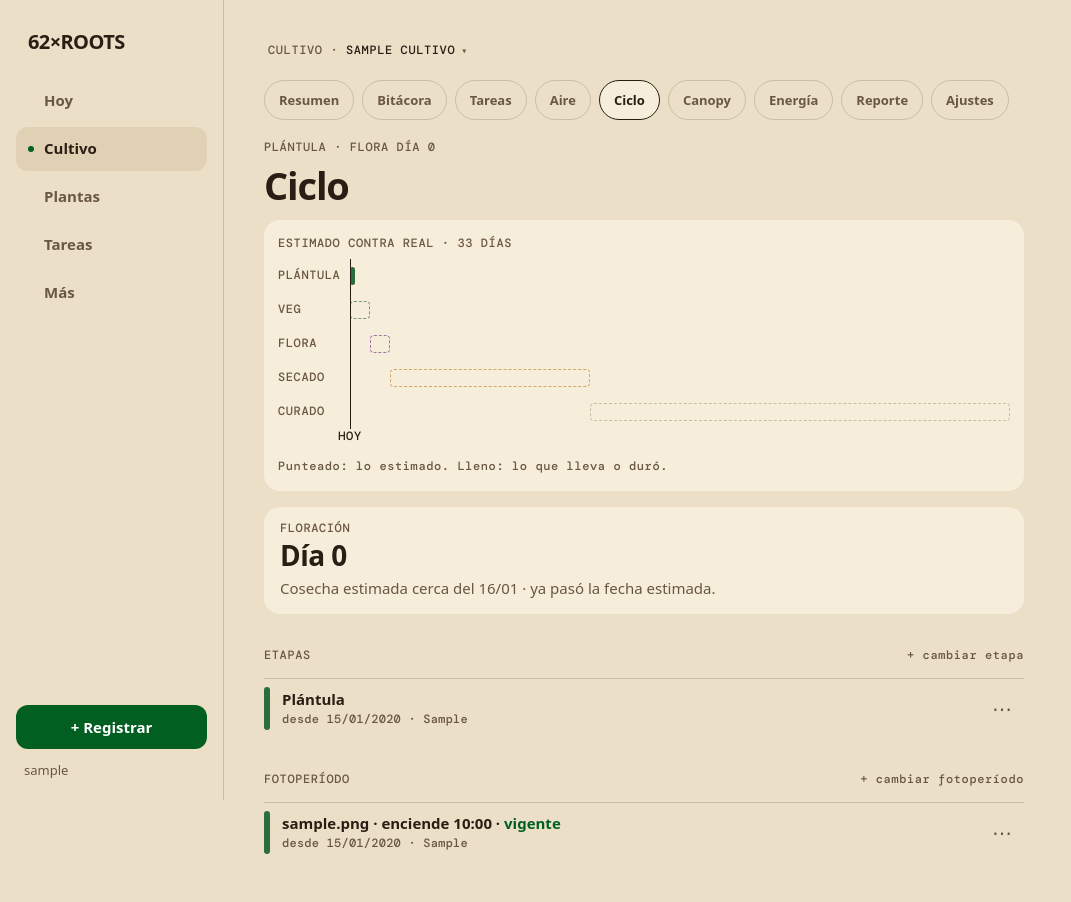
After one commit to alansaja13/62xroots, a Django app: a page that uses templates/growlog/ciclo.html in a window 1280 px wide. The commit adds this page. Shown: the whole page, without its empty margins (0-1071 px from the left). Run offline with Django 5.2, Linux system fonts and the light colour scheme; a user stored in the database is signed in; tables that the repository leaves empty hold one stand-in row (values such as "Sample post"); data that the repository does not hold is empty; some libraries are stand-ins or nearby versions; some web fonts are replaced.

Commit message:
Fase 2b: Ciclo con el flip en un paso
- /cultivo/<slug>/ciclo/: cada fase (plántula, veg, flora, secado,
  curado) con lo que lleva contra lo estimado y la marca de hoy
- "Hacer el flip hoy" pasa a flora temprana y pone 12/12 con la misma
  hora de encendido; muestra el llenado de la red SCROG antes
- En flora muestra el día y la cosecha estimada
- Historial de etapas y fotoperíodo en la misma pantalla
- Arreglo: los porcentajes en estilos salían con coma decimal (también
  las marcas de eventos en la curva de la planta)

```diff
--- a/growlog/context_processors.py
+++ b/growlog/context_processors.py
@@ -15,7 +15,8 @@ SECCIONES_CULTIVO = {
     "canopy": "canopy",
     "energia": "energia",
     "reporte": "reporte",
-    "cultivo_ajustes": "ajustes", "cultivo_etapa": "ajustes", "fotoperiodo_list": "ajustes",
+    "cultivo_ajustes": "ajustes",
+    "cultivo_ciclo": "ciclo", "cultivo_etapa": "ciclo", "fotoperiodo_list": "ciclo",
 }
 
 # Pestañas del cultivo: (sección, etiqueta, ícono, url name). Las "extra" van
@@ -25,6 +26,7 @@ PESTANAS_CULTIVO = [
     ("bitacora", "Bitácora", "journal-text", "timeline", False),
     ("tareas", "Tareas", "check2-square", "tareas_list", False),
     ("tendencias", "Aire", "graph-up", "cultivo_aire", True),
+    ("ciclo", "Ciclo", "calendar3", "cultivo_ciclo", True),
     ("canopy", "Canopy", "grid-3x3-gap", "canopy", True),
     ("energia", "Energía", "lightning-charge", "energia", True),
     ("reporte", "Reporte", "clipboard-data", "reporte", True),
--- a/growlog/urls.py
+++ b/growlog/urls.py
@@ -107,6 +107,7 @@ urlpatterns = [
     path("cultivo/<slug:slug>/reabrir/", views.cultivo_reabrir, name="cultivo_reabrir"),
     path("cultivo/<slug:slug>/tendencias/", views.cultivo_tendencias, name="cultivo_tendencias"),
     path("cultivo/<slug:slug>/aire/", views.cultivo_aire, name="cultivo_aire"),
+    path("cultivo/<slug:slug>/ciclo/", views.cultivo_ciclo, name="cultivo_ciclo"),
     path("cultivo/<slug:slug>/vpd/", views.cultivo_vpd, name="cultivo_vpd"),
     path("cultivo/<slug:slug>/tendencias.json", views.cultivo_tendencias_json, name="cultivo_tendencias_json"),
     # Enlace viejo a la carga rápida: Registrar es la única entrada de datos.
--- a/growlog/views/__init__.py
+++ b/growlog/views/__init__.py
@@ -14,6 +14,7 @@ from .cultivos import (  # noqa: F401
     cambio_etapa_cultivo_eliminar,
     cultivo_aire,
     cultivo_ajustes,
+    cultivo_ciclo,
     cultivo_archivar,
     cultivo_detail,
     cultivo_editar,
--- a/growlog/views/cultivos.py
+++ b/growlog/views/cultivos.py
@@ -15,6 +15,7 @@ from ..models import CambioEtapaCultivo, CambioEtapaPlanta, Cultivo, ParametroId
 from ..permissions import objeto_del_cultivo
 from ..services.etapas import cambiar_etapa, reabrir_cultivo, sincronizar_cultivo
 from ..services.bitacora import bitacora
+from ..services.ciclo import hacer_flip, resumen_ciclo
 from ..services.hoy import DATO_VIEJO, resumen_hoy
 from ..services.vpd import RANGO_DEFAULT, estado_de, mapa_vpd
 from ..utils import (
@@ -237,13 +238,25 @@ def cultivo_marcar_flora(request, slug):
     el contador nunca se reinicia desde acá."""
     cultivo = objeto_del_cultivo(request, Cultivo, editar=True, slug=slug)
     if request.method == "POST":
-        if cultivo.fecha_inicio_flora:
+        if hacer_flip(cultivo):
+            messages.success(request, "Listo, flip hecho: flora temprana y 12/12 desde hoy.")
+        else:
             messages.info(request, f"Ya está en flora desde el {cultivo.fecha_inicio_flora:%d/%m/%Y}. "
                                    "Para corregirlo, editá la etapa en el historial.")
-        else:
-            cambiar_etapa(cultivo, "flora_temprana", timezone.localdate())
-            messages.success(request, "Cambio a flora marcado hoy.")
-    return redirect("growlog:cultivo_detail", cultivo.slug)
+    return redirect("growlog:cultivo_ciclo", cultivo.slug)
+
+
+@login_required
+def cultivo_ciclo(request, slug):
+    """Ciclo: cada fase contra lo estimado, el flip en un paso y el historial de etapas y fotoperíodo."""
+    cultivo = objeto_del_cultivo(request, Cultivo, slug=slug)
+    return render(request, "growlog/ciclo.html", {
+        "cultivo": cultivo, **resumen_ciclo(cultivo),
+        "etapas": cultivo.cambios_etapa.order_by("-fecha_inicio", "-pk"),
+        "fotoperiodos": cultivo.cambios_fotoperiodo.order_by("-fecha_inicio", "-pk"),
+        "etapa_display": dict(ParametroIdeal.ETAPA_CHOICES).get(etapa_efectiva_cultivo(cultivo)),
+        "dia_flora": cultivo.dia_flora,
+    })
 
 
 @login_required
--- /dev/null
+++ b/templates/growlog/ciclo.html
@@ -0,0 +1,106 @@
+{% extends "base.html" %}
+{% load static l10n %}
+{% block title %}Ciclo · {{ cultivo.nombre }}{% endblock %}
+{% block extra_head %}
+<link rel="stylesheet" href="{% static 'growlog/cultivo.css' %}">
+<style>
+  .ci { max-width: 760px; }
+  .ci-linea { padding: 16px 14px; margin-top: var(--sp-4); }
+  .ci-fila { display: grid; grid-template-columns: 64px 1fr; align-items: center; gap: 8px; min-height: 34px; }
+  .ci-pista { position: relative; height: 18px; }
+  .ci-est, .ci-real { position: absolute; top: 0; height: 18px; border-radius: 4px; }
+  .ci-est { border: 1.5px dashed var(--c); opacity: .65; }
+  .ci-real { background: var(--c); }
+  .ci-hoy { position: relative; margin-left: 72px; height: 18px; }
+  .ci-hoy__linea { position: absolute; top: -8px; bottom: 100%; border-left: 1.5px solid var(--ink); }
+  .ci-hoy span { position: absolute; top: 0; transform: translateX(-50%); }
+  .ci-pistas { position: relative; }
+  .ci-pistas__hoy { position: absolute; top: 0; bottom: 0; border-left: 1.5px solid var(--ink); pointer-events: none; }
+  .ci-flip { margin-top: var(--sp-4); border: 1.5px solid var(--ac); background: color-mix(in oklch, var(--ac) 8%, var(--s1)); }
+  .ci-flip .fila { min-height: 44px; }
+  .ci-flip form { margin-top: var(--sp-3); }
+  .ci-flip .btn { width: 100%; }
+  .ci-dato { font: 600 var(--t-2xl) var(--font-display); letter-spacing: -.02em; }
+</style>
+{% endblock %}
+
+{% block content %}
+<div class="ci">
+  <div class="mo">{{ etapa_display|default:"Sin etapa" }} · {% if dia_flora is not None %}flora día {{ dia_flora }}{% else %}día {{ cultivo.dias_desde_inicio }}{% endif %}</div>
+  <h1 class="h1" style="margin-top: 10px;">Ciclo</h1>
+
+  <div class="card ci-linea">
+    <div class="mo" style="margin-bottom: 8px;">Estimado contra real · {{ total }} días</div>
+    {% if filas %}
+    <div class="ci-pistas">
+      {% for f in filas %}
+      <div class="ci-fila" style="--c: var({% if f.clave == 'flora' %}--flo{% elif f.clave == 'secado' %}--m{% elif f.clave == 'curado' %}--n{% else %}--veg{% endif %});">
+        <span class="mo">{{ f.nombre }}</span>
+        <div class="ci-pista">
+          {% if f.estimado %}<div class="ci-est" style="left: {{ f.est_izq|unlocalize }}%; width: {{ f.est_ancho|unlocalize }}%;" title="{{ f.estimado }} días estimados{% if f.orientativo %} (orientativo){% endif %}"></div>{% endif %}
+          {% if f.real_dias is not None %}<div class="ci-real" style="left: {{ f.real_izq|unlocalize }}%; width: {{ f.real_ancho|unlocalize }}%;" title="{{ f.real_dias }} días"></div>{% endif %}
+        </div>
+      </div>
+      {% endfor %}
+      <div class="ci-pistas__hoy" style="left: calc(72px + (100% - 72px) * {{ hoy_pct|unlocalize }} / 100);"></div>
+    </div>
+    <div class="ci-hoy"><span class="mo" style="left: {{ hoy_pct|unlocalize }}%; color: var(--ink);">hoy</span></div>
+    <p class="mo" style="text-transform: none; margin: var(--sp-3) 0 0;">Punteado: lo estimado. Lleno: lo que lleva o duró.
+      {% if not cultivo.dias_veg_estimados or not cultivo.dias_flora_estimados %}{% if can_edit_cultivo %}<a href="{% url 'growlog:cultivo_editar' cultivo.slug %}">Cargá los días estimados</a> para comparar.{% endif %}{% endif %}</p>
+    {% else %}
+    <p style="color: var(--mu); margin: 0;">Todavía no hay etapas cargadas.</p>
+    {% endif %}
+  </div>
+
+  {% if puede_flip %}
+  <section class="card ci-flip" aria-labelledby="flip-title">
+    <div class="mo" style="color: var(--ac);">Pasar a floración</div>
+    <h2 class="h2" id="flip-title" style="margin: 6px 0 8px;">El flip, en un paso</h2>
+    <div class="fila"><span class="mo" style="width: 96px;">Etapa</span><span class="num" style="color: var(--mu);">{{ etapa_display|default:"-" }}</span><span style="color: var(--mu);">→</span><span class="num">Flora temprana</span></div>
+    <div class="fila"><span class="mo" style="width: 96px;">Fotoperíodo</span><span class="num" style="color: var(--mu);">{{ fotoperiodo.fotoperiodo|default:"sin cargar" }}</span><span style="color: var(--mu);">→</span><span class="num">12/12</span></div>
+    <div class="fila"><span class="mo" style="width: 96px;">Red SCROG</span>{% if scrog_pct is not None %}<span class="num">{{ scrog_pct }} %</span><span class="mo" style="text-transform: none; color: var({% if scrog_pct >= 60 %}--ac{% else %}--warn{% endif %});">{% if scrog_pct >= 60 %}sobre el 60 % ✓{% else %}lo habitual es flipar con 60 %{% endif %}</span>{% else %}<span class="mo" style="text-transform: none;">sin datos de canopy</span>{% endif %}</div>
+    {% if can_edit_cultivo %}
+    <form method="post" action="{% url 'growlog:cultivo_marcar_flora' cultivo.slug %}">
+      {% csrf_token %}
+      <button type="submit" class="btn">Hacer el flip hoy</button>
+    </form>
+    <p class="mo" style="text-transform: none; margin: 8px 0 0;">La luz pasa a 12/12 con la misma hora de encendido. Se corrige después en el historial.</p>
+    {% endif %}
+  </section>
+  {% elif en_flora %}
+  <section class="card" style="margin-top: var(--sp-4);">
+    <div class="mo">Floración</div>
+    <div class="ci-dato">Día {{ dia_flora }}</div>
+    {% if cosecha_estimada %}<p style="margin: 4px 0 0; color: var(--mu);">Cosecha estimada cerca del {{ cosecha_estimada|date:"j/m" }}{% if dias_a_cosecha > 0 %} · faltan {{ dias_a_cosecha }} días{% elif dias_a_cosecha == 0 %} · es hoy{% else %} · ya pasó la fecha estimada{% endif %}.</p>{% endif %}
+  </section>
+  {% endif %}
+
+  <section class="cd-seccion" aria-labelledby="etapas-title">
+    <div class="cd-seccion__head">
+      <h2 class="mo" id="etapas-title">Etapas</h2>
+      {% if can_edit_cultivo %}<a href="{% url 'growlog:cultivo_etapa' cultivo.slug %}" class="mo cd-link">+ cambiar etapa</a>{% endif %}
+    </div>
+    {% for e in etapas %}
+    <div class="cd-reg cd-reg--etapa">
+      <span class="cd-reg__capa" aria-hidden="true" style="background: var({% if 'flora' in e.etapa %}--flo{% elif e.etapa == 'secado' or e.etapa == 'curado' %}--m{% else %}--veg{% endif %});"></span>
+      <div class="cd-reg__texto"><div class="cd-reg__titulo">{{ e.get_etapa_display }}</div><div class="mo cd-reg__meta">desde {{ e.fecha_inicio|date:"d/m/Y" }}{% if e.notas %} · {{ e.notas }}{% endif %}</div></div>
+      {% if can_edit_cultivo %}<a href="{% url 'growlog:cambio_etapa_cultivo_editar' e.pk %}" class="cd-reg__mas" aria-label="Corregir etapa">⋯</a>{% endif %}
+    </div>
+    {% empty %}<p style="color: var(--mu); margin: 0;">Sin cambios de etapa.</p>{% endfor %}
+  </section>
+
+  <section class="cd-seccion" aria-labelledby="foto-title">
+    <div class="cd-seccion__head">
+      <h2 class="mo" id="foto-title">Fotoperíodo</h2>
+      {% if can_edit_cultivo %}<a href="{% url 'growlog:fotoperiodo_list' cultivo.slug %}" class="mo cd-link">+ cambiar fotoperíodo</a>{% endif %}
+    </div>
+    {% for f in fotoperiodos %}
+    <div class="cd-reg">
+      <span class="cd-reg__capa" aria-hidden="true" style="background: var({% if f.fotoperiodo == '12/12' %}--flo{% else %}--veg{% endif %});"></span>
+      <div class="cd-reg__texto"><div class="cd-reg__titulo">{{ f.fotoperiodo }} · enciende {{ f.hora_lights_on|time:"H:i" }}{% if fotoperiodo and f.pk == fotoperiodo.pk %} · <span class="cd-ideal">vigente</span>{% endif %}</div><div class="mo cd-reg__meta">desde {{ f.fecha_inicio|date:"d/m/Y" }}{% if f.notas %} · {{ f.notas }}{% endif %}</div></div>
+      {% if can_edit_cultivo %}<a href="{% url 'growlog:cambio_fotoperiodo_editar' f.pk %}" class="cd-reg__mas" aria-label="Corregir fotoperíodo">⋯</a>{% endif %}
+    </div>
+    {% empty %}<p style="color: var(--mu); margin: 0;">Sin fotoperíodo cargado.</p>{% endfor %}
+  </section>
+</div>
+{% endblock %}
--- a/templates/growlog/cultivo_detail.html
+++ b/templates/growlog/cultivo_detail.html
@@ -24,7 +24,7 @@
   <h1 class="h1 cd-titulo">{{ cultivo.nombre }}</h1>
 
   <div class="cd-pills">
-    <a href="{% url 'growlog:cultivo_etapa' cultivo.slug %}" class="pill" title="Ver y cambiar la etapa">
+    <a href="{% url 'growlog:cultivo_ciclo' cultivo.slug %}" class="pill" title="Ver el ciclo y cambiar la etapa">
       <i class="punto" style="color: var({% if cultivo.estado == 'floracion' %}--flo{% elif cultivo.estado == 'secado' or cultivo.estado == 'curado' %}--m{% elif cultivo.estado == 'finalizado' %}--mu{% else %}--veg{% endif %})"></i>
       {% if cultivo.estado == 'finalizado' %}{{ cultivo.get_estado_display }}{% else %}{{ etapa_actual_display|default:cultivo.get_estado_display }}{% endif %}
       · {% if dia_flora is not None %}flora día {{ dia_flora }}{% else %}día {{ cultivo.dias_desde_inicio }}{% endif %}
@@ -39,7 +39,7 @@
     <a href="{% url 'growlog:cultivo_detail' cultivo.slug %}" class="on" aria-current="page">Núcleo</a>
     <a href="{% url 'growlog:cultivo_aire' cultivo.slug %}">Aire</a>
     <a href="{% url 'growlog:plantas_list' cultivo.slug %}">Plantas</a>
-    <a href="{% url 'growlog:cultivo_etapa' cultivo.slug %}">Ciclo</a>
+    <a href="{% url 'growlog:cultivo_ciclo' cultivo.slug %}">Ciclo</a>
   </nav>
 
   <div class="cd-cols">
--- a/templates/growlog/planta_detail.html
+++ b/templates/growlog/planta_detail.html
@@ -1,5 +1,5 @@
 {% extends "base.html" %}
-{% load static ec registros %}
+{% load static ec registros l10n %}
 {% block title %}{{ planta.apodo }} · {{ cultivo.nombre }}{% endblock %}
 {% block extra_head %}<link rel="stylesheet" href="{% static 'growlog/cultivo.css' %}"><link rel="stylesheet" href="{% static 'growlog/plantas.css' %}">{% endblock %}
 
@@ -35,10 +35,10 @@
       <polygon points="8,120 {{ curva_altura }} 332,120" fill="color-mix(in oklch, var(--ac) 13%, transparent)"/>
       <polyline points="{{ curva_altura }}" fill="none" stroke="var(--ac)" stroke-width="2.5" stroke-linejoin="round" stroke-linecap="round" vector-effect="non-scaling-stroke"/>
       {% for m in marcas %}
-      <line x1="{{ m.x }}" x2="{{ m.x }}" y1="0" y2="120" stroke="var(--e)" stroke-width="1.5" stroke-dasharray="4 3" vector-effect="non-scaling-stroke"/>
+      <line x1="{{ m.x|unlocalize }}" x2="{{ m.x|unlocalize }}" y1="0" y2="120" stroke="var(--e)" stroke-width="1.5" stroke-dasharray="4 3" vector-effect="non-scaling-stroke"/>
       {% endfor %}
     </svg>
-    {% for m in marcas %}<span class="mo" style="position: absolute; top: 6px; left: calc({{ m.x }} / 340 * (100% - 12px) + 10px); color: var(--e); background: var(--s1); padding: 0 3px;">{{ m.texto }}</span>{% endfor %}
+    {% for m in marcas %}<span class="mo" style="position: absolute; top: 6px; left: calc({{ m.x|unlocalize }} / 340 * (100% - 12px) + 10px); color: var(--e); background: var(--s1); padding: 0 3px;">{{ m.texto }}</span>{% endfor %}
     <div class="mo pf-curva__fechas"><span>{{ con_altura.0.fecha|date:"d/m" }}</span><span>{{ ultima.fecha|date:"d/m" }}</span></div>
   </div>
   {% endif %}
```
Also changed, not shown: growlog/services/ciclo.py (added, +93 -0 lines), growlog/test_bugs_noviembre.py (+38 -1 lines).
